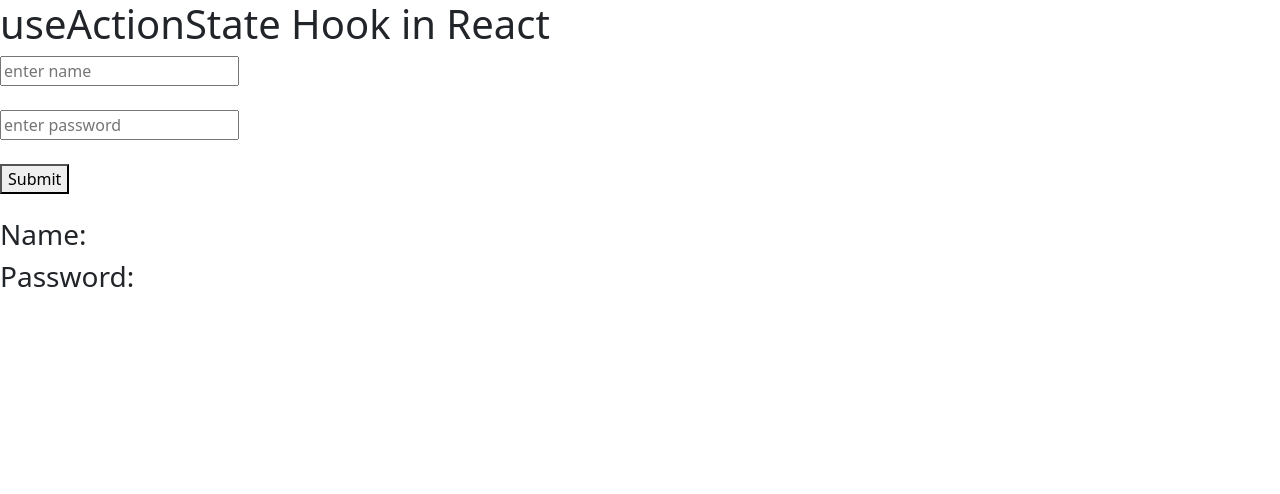
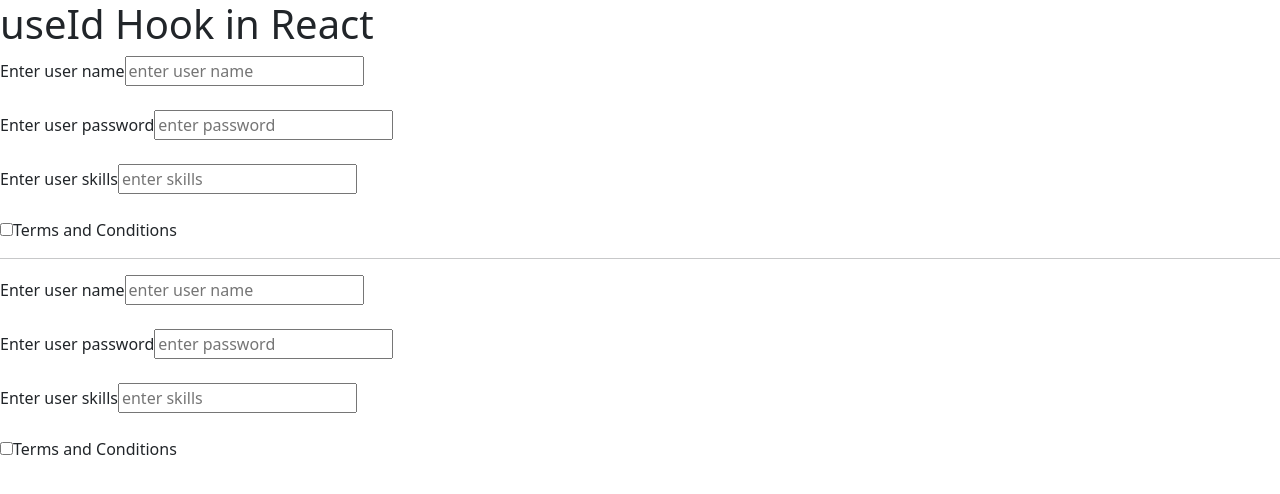
Before and after one commit to PawanDev52/React-19, a React (Vite) app: page / in a window 1280 px wide. Shown: the top 494 px of the page. Built offline with nearby package versions, Linux system fonts and the light colour scheme.

Commit message:
useId Hook

```diff
--- a/src/App.jsx
+++ b/src/App.jsx
@@ -1,4 +1,10 @@
-import { createElement, useActionState, useEffect, useTransition } from "react";
+import {
+  createElement,
+  useActionState,
+  useEffect,
+  useId,
+  useTransition,
+} from "react";
 import Login, { Profile, Setting, UserKey } from "./UserComponent";
 import ToDo from "./ToDo";
 import "./css/style.css";
@@ -1316,41 +1322,75 @@
 // }
 
 // useActionState hook
+// function App() {
+//   const handleSubmit = async (previousData, formData) => {
+//     let name = formData.get("name");
+//     let password = formData.get("password");
+
+//     await new Promise((res) => setTimeout(res, 2000));
+//     // console.log("handleSubmit Called", name, password);
+//     if (name && password) {
+//       return { message: "Data Submitted", name, password };
+//     } else {
+//       return { error: "Failed to Submit, Enter proper data", name, password };
+//     }
+//   };
+
+//   const [data, action, pending] = useActionState(handleSubmit, undefined);
+//   // console.log(data);
+
+//   return (
+//     <div>
+//       <h1>useActionState Hook in React</h1>
+//       <form action={action}>
+//         <input defaultValue={data?.name} type="text" name="name" placeholder="enter name" />
+//         <br /> <br />
+//         <input defaultValue={data?.password} type="password" name="password" placeholder="enter password" />
+//         <br /> <br />
+//         <button disabled={pending}>Submit</button>
+//       </form>
+//       <br />
+
+//       {data?.error && <span style={{ color: "red" }}>{data?.error}</span>}
+
+//       {data?.message && <span style={{ color: "green" }}>{data?.message}</span>}
+
+//       <h3>Name: {data?.name}</h3>
+//       <h3>Password: {data?.password}</h3>
+//     </div>
+//   );
+// }
+
+// useId hook
 function App() {
-  const handleSubmit = async (previousData, formData) => {
-    let name = formData.get("name");
-    let password = formData.get("password");
+  return (
+    <div>
+      <h1>useId Hook in React</h1>
+      <UserForm />
+      <hr />
+      <UserForm />
+    </div>
+  );
+}
 
-    await new Promise((res) => setTimeout(res, 2000));
-    // console.log("handleSubmit Called", name, password);
-    if (name && password) {
-      return { message: "Data Submitted", name, password };
-    } else {
-      return { error: "Failed to Submit, Enter proper data", name, password };
-    }
-  };
-
-  const [data, action, pending] = useActionState(handleSubmit, undefined);
-  // console.log(data);
+function UserForm() {
+  const user = useId();
 
   return (
     <div>
-      <h1>useActionState Hook in React</h1>
-      <form action={action}>
-        <input defaultValue={data?.name} type="text" name="name" placeholder="enter name" />
-        <br /> <br />
-        <input defaultValue={data?.password} type="password" name="password" placeholder="enter password" />
-        <br /> <br />
-        <button disabled={pending}>Submit</button>
+      <form action="">
+        <label htmlFor={user + "name"}>Enter user name</label>
+        <input id={user + "name"} type="text" placeholder="enter user name" />
+        <br /><br />
+        <label htmlFor={user + "password"}>Enter user password</label>
+        <input id={user + "password"} type="text" placeholder="enter password" />
+        <br /><br />
+        <label htmlFor={user + "skills"}>Enter user skills</label>
+        <input id={user + "skills"} type="text" placeholder="enter skills" />
+        <br /><br />
+        <input id={user + "terms"} type="checkbox" placeholder="enter skills" />
+        <label htmlFor={user + "terms"}>Terms and Conditions</label>
       </form>
-      <br />
-
-      {data?.error && <span style={{ color: "red" }}>{data?.error}</span>}
-
-      {data?.message && <span style={{ color: "green" }}>{data?.message}</span>}
-
-      <h3>Name: {data?.name}</h3>
-      <h3>Password: {data?.password}</h3>
     </div>
   );
 }
```
